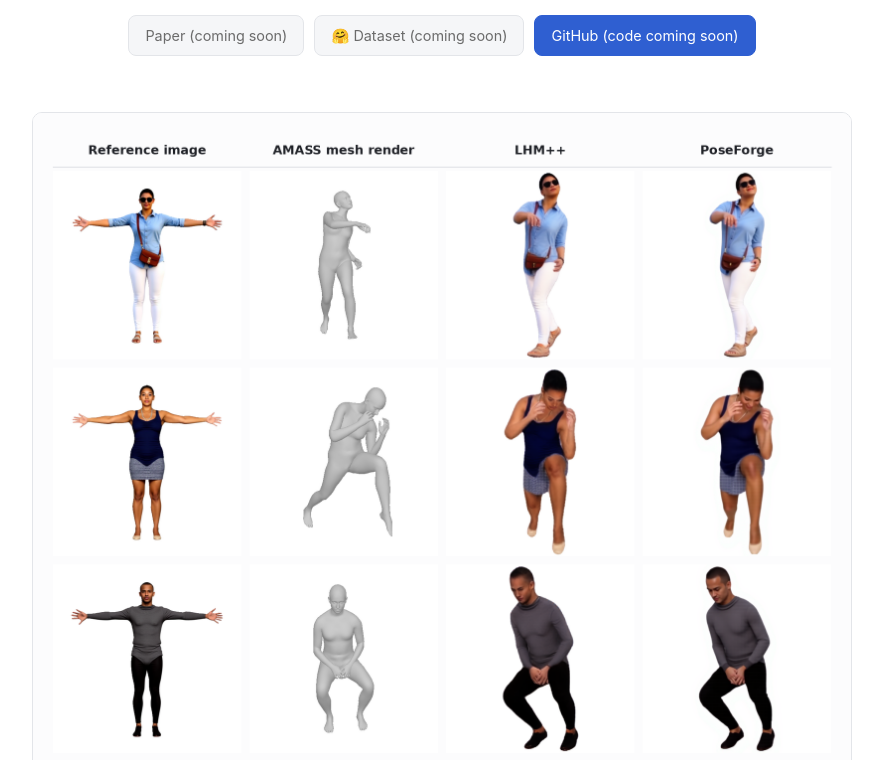
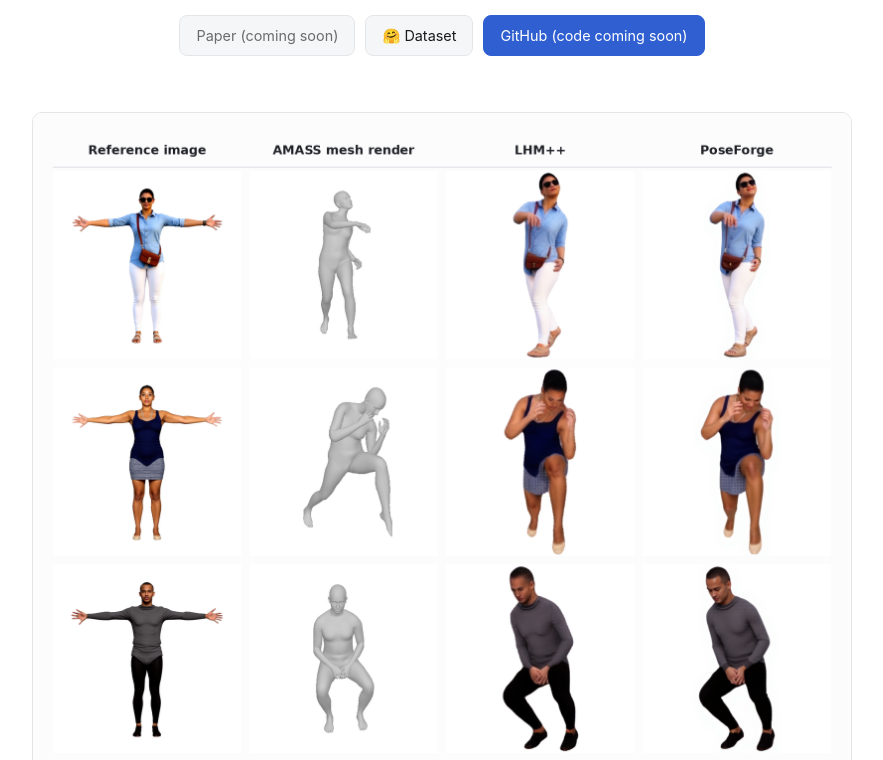
Before and after one commit to wjmenu/PoseAtlas, a plain HTML site: page index.html in a window 1280 px wide. Shown: the part 191-951 px from the top of the page, without its empty margins (198-1081 px from the left). Drawn offline with Linux system fonts and the light colour scheme.

Commit message:
Link HuggingFace dataset page

```diff
--- a/index.html
+++ b/index.html
@@ -66,7 +66,7 @@
 
     <div class="badges">
       <span class="badge disabled">Paper (coming soon)</span>
-      <span class="badge disabled">🤗 Dataset (coming soon)</span>
+      <a class="badge" href="https://huggingface.co/datasets/wjmenu/PoseAtlas">🤗 Dataset</a>
       <a class="badge primary" href="https://github.com/wjmenu/PoseAtlas">GitHub (code coming soon)</a>
     </div>
   </header>
```
Also changed, not shown: 1 other file.
